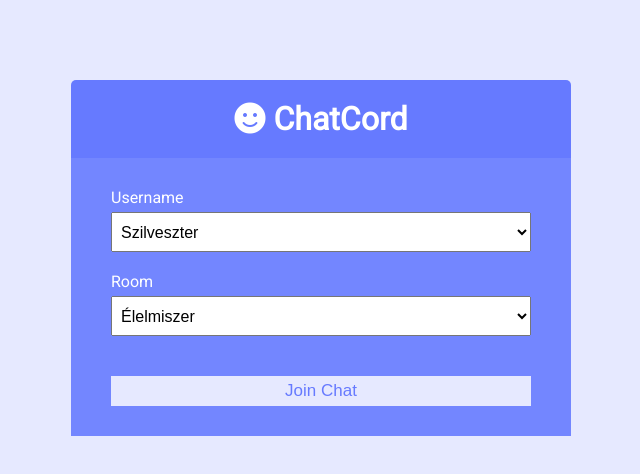
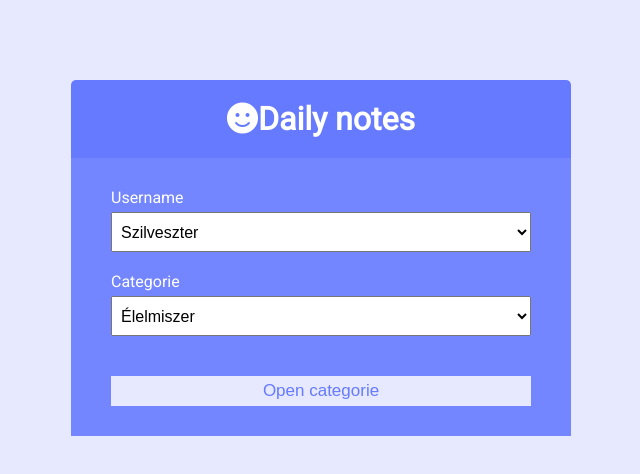
Before and after one commit to SilvesterSpath/chatcord, a website: page public/index.html in a window 1280 px wide. Shown: the whole page, without its empty margins (319-959 px from the left). Drawn offline with Linux system fonts and the light colour scheme.

Commit message:
Renaming

```diff
--- a/config/db.js
+++ b/config/db.js
@@ -3,6 +3,7 @@ const dotenv = require('dotenv');
 const path = require('path');
 
 dotenv.config({ path: path.resolve(__dirname, '../config/.env') });
+console.log('db', __dirname);
 
 const dbUrl = process.env.MONGO_URI;
 
--- a/public/index.html
+++ b/public/index.html
@@ -11,12 +11,12 @@
       crossorigin="anonymous"
     />
     <link rel="stylesheet" href="css/style.css" />
-    <title>ChatCord App</title>
+    <title>DailyNotes App</title>
   </head>
   <body>
     <div class="join-container">
       <header class="join-header">
-        <h1><i class="fas fa-smile"></i> ChatCord</h1>
+        <h1><i class="fas fa-smile"></i>Daily notes</h1>
       </header>
       <main class="join-main">
         <form action="chat.html">
@@ -28,7 +28,7 @@
             </select>
           </div>
           <div class="form-control">
-            <label for="room">Room</label>
+            <label for="room">Categorie</label>
             <select name="room" id="room">
               <option value="Élelmiszer">Élelmiszer</option>
               <option value="Gyógyszer">Gyógyszer</option>
@@ -38,7 +38,7 @@
               <option value="Egyéb">Egyéb</option>
             </select>
           </div>
-          <button type="submit" class="btn">Join Chat</button>
+          <button type="submit" class="btn">Open categorie</button>
         </form>
       </main>
     </div>
--- a/server.js
+++ b/server.js
@@ -17,6 +17,7 @@ const cors = require('cors');
 const { fetchMessages, insertMessage } = require('./utils/data');
 
 dotenv.config({ path: './config/.env' });
+console.log(__dirname);
 
 // Initialize
 const app = express();
```
Also changed, not shown: public/chat.html (+4 -4 lines).
